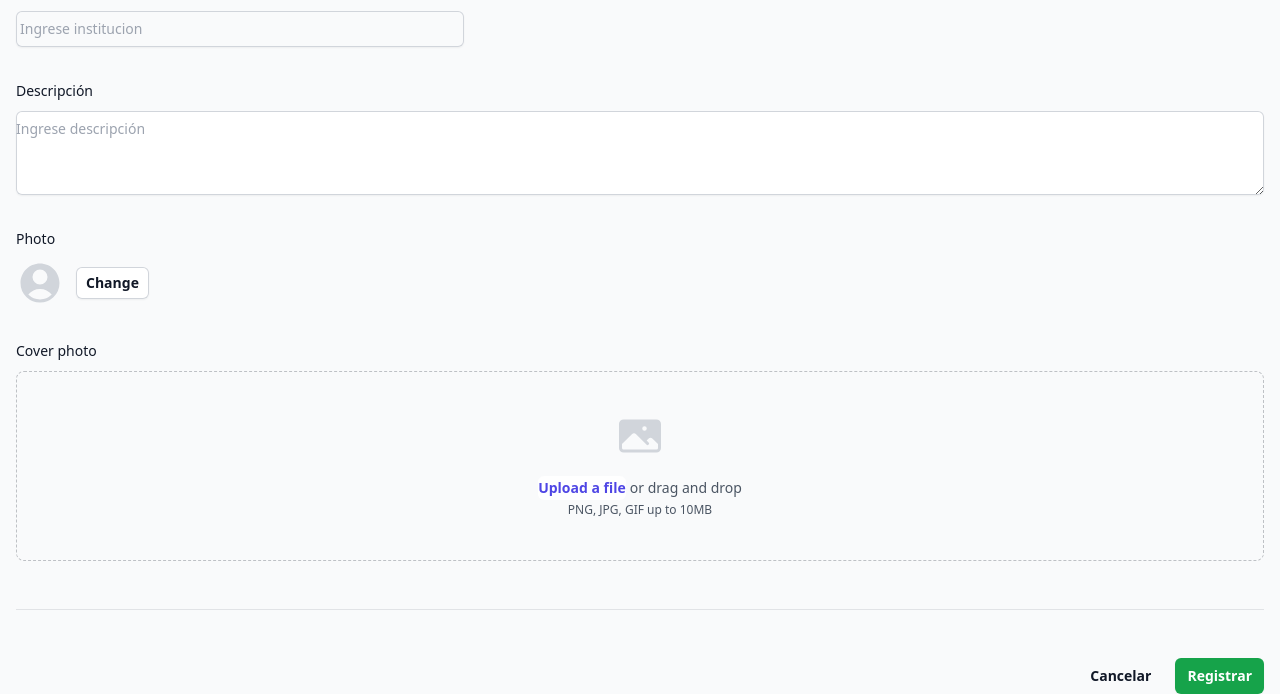
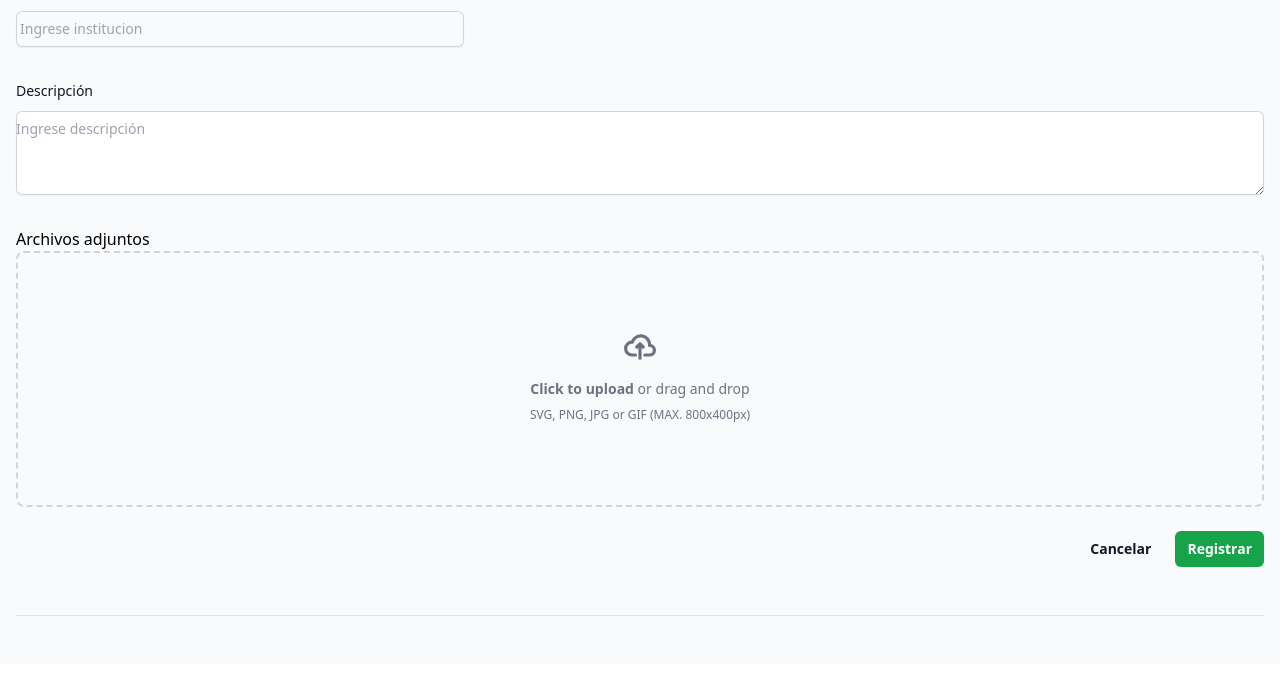
Before and after one commit to MilenaConfeggi/CIDEPINT-UNLP, a Flask app: template administracion/src/web/templates/patrimonio/formulario_nuevo.html in a window 1280 px wide. Shown: the part 585-1279 px from the top of the page. After the commit the page ends 1201 px from the top, so only its background shows below. Run offline with Flask 3, Linux system fonts and the light colour scheme; the template is opened without the code that fills it, so the values that code supplies are empty, except form fields; tables that the repository leaves empty hold one stand-in row (values such as "Sample post"); form fields are guessed from the names that the template uses; parts of the project's set-up code (start-up, migrations or seed data) failed here and were passed over; some libraries are stand-ins or nearby versions.

Commit message:
Subida de archivos a un bien

```diff
--- a/administracion/src/web/forms/bien_nuevo.py
+++ b/administracion/src/web/forms/bien_nuevo.py
@@ -1,5 +1,5 @@
 from flask_wtf import FlaskForm
-from wtforms import StringField, SelectField, TextAreaField, IntegerField, ValidationError
+from wtforms import StringField, SelectField, TextAreaField, IntegerField, ValidationError, MultipleFileField
 from wtforms.validators import DataRequired, Length, Optional, NumberRange
 import re
 
@@ -29,6 +29,9 @@ class FormularioNuevoBien(FlaskForm):
                        render_kw={"aria-label": "Descripción"}
                        )
 
+    archivos_adjuntos = MultipleFileField('Archivos adjuntos', validators=[Optional()],
+                                          render_kw={"aria-label": "Archivos adjuntos"})
+
     area = SelectField('Area',coerce=int, validators=[Optional()], render_kw={"aria-label": "Area"})
 
     def __init__(self, *args, **kwargs):
--- a/administracion/src/web/templates/patrimonio/formulario_nuevo.html
+++ b/administracion/src/web/templates/patrimonio/formulario_nuevo.html
@@ -16,7 +16,7 @@
 {% extends 'layout.html' %}
 {% block title %}Nuevo Bien{% endblock %}
 {% block content %}
-    <form class="px-4" method="POST" action="{{ url_for('patrimonio.crear_bien') }}">
+    <form id="upload-form" class="px-4" method="POST" enctype="multipart/form-data" action="{{ url_for('patrimonio.crear_bien') }}">
         {{ form.hidden_tag() }}
 
         <div class="space-y-12">
@@ -78,39 +78,96 @@
                 </div>
 
             <div class="col-span-full">
-                <label for="photo" class="block text-sm/6 font-medium text-gray-900">Photo</label>
-                <div class="mt-2 flex items-center gap-x-3">
-                <svg class="size-12 text-gray-300" viewBox="0 0 24 24" fill="currentColor" aria-hidden="true" data-slot="icon">
-                    <path fill-rule="evenodd" d="M18.685 19.097A9.723 9.723 0 0 0 21.75 12c0-5.385-4.365-9.75-9.75-9.75S2.25 6.615 2.25 12a9.723 9.723 0 0 0 3.065 7.097A9.716 9.716 0 0 0 12 21.75a9.716 9.716 0 0 0 6.685-2.653Zm-12.54-1.285A7.486 7.486 0 0 1 12 15a7.486 7.486 0 0 1 5.855 2.812A8.224 8.224 0 0 1 12 20.25a8.224 8.224 0 0 1-5.855-2.438ZM15.75 9a3.75 3.75 0 1 1-7.5 0 3.75 3.75 0 0 1 7.5 0Z" clip-rule="evenodd" />
+                {{ form.archivos_adjuntos.label }}
+                <div class="flex items-center justify-center w-full">
+                    <label for="dropzone-file" id="dropzone" class="flex flex-col items-center justify-center w-full h-64 border-2 border-gray-300 border-dashed rounded-lg cursor-pointer bg-gray-50">
+                        <div class="flex flex-col items-center justify-center pt-5 pb-6">
+                            <svg class="w-8 h-8 mb-4 text-gray-500 dark:text-gray-400" aria-hidden="true" fill="none" viewBox="0 0 20 16">
+                                <path stroke="currentColor" stroke-linecap="round" stroke-linejoin="round" stroke-width="2" d="M13 13h3a3 3 0 0 0 0-6h-.025A5.56 5.56 0 0 0 16 6.5 5.5 5.5 0 0 0 5.207 5.021C5.137 5.017 5.071 5 5 5a4 4 0 0 0 0 8h2.167M10 15V6m0 0L8 8m2-2 2 2"/>
                             </svg>
-                <button type="button" class="rounded-md bg-white px-2.5 py-1.5 text-sm font-semibold text-gray-900 shadow-sm ring-1 ring-inset ring-gray-300 hover:bg-gray-50">Change</button>
+                            <p class="mb-2 text-sm text-gray-500 dark:text-gray-400"><span class="font-semibold">Click to upload</span> or drag and drop</p>
+                            <p class="text-xs text-gray-500 dark:text-gray-400">SVG, PNG, JPG or GIF (MAX. 800x400px)</p>
                         </div>
-            </div>
-
-            <div class="col-span-full">
-                <label for="cover-photo" class="block text-sm/6 font-medium text-gray-900">Cover photo</label>
-                <div class="mt-2 flex justify-center rounded-lg border border-dashed border-gray-900/25 px-6 py-10">
-                <div class="text-center">
-                    <svg class="mx-auto size-12 text-gray-300" viewBox="0 0 24 24" fill="currentColor" aria-hidden="true" data-slot="icon">
-                    <path fill-rule="evenodd" d="M1.5 6a2.25 2.25 0 0 1 2.25-2.25h16.5A2.25 2.25 0 0 1 22.5 6v12a2.25 2.25 0 0 1-2.25 2.25H3.75A2.25 2.25 0 0 1 1.5 18V6ZM3 16.06V18c0 .414.336.75.75.75h16.5A.75.75 0 0 0 21 18v-1.94l-2.69-2.689a1.5 1.5 0 0 0-2.12 0l-.88.879.97.97a.75.75 0 1 1-1.06 1.06l-5.16-5.159a1.5 1.5 0 0 0-2.12 0L3 16.061Zm10.125-7.81a1.125 1.125 0 1 1 2.25 0 1.125 1.125 0 0 1-2.25 0Z" clip-rule="evenodd" />
-                    </svg>
-                    <div class="mt-4 flex text-sm/6 text-gray-600">
-                    <label for="file-upload" class="relative cursor-pointer rounded-md bg-white font-semibold text-indigo-600 focus-within:outline-none focus-within:ring-2 focus-within:ring-indigo-600 focus-within:ring-offset-2 hover:text-indigo-500">
-                        <span>Upload a file</span>
-                        <input id="file-upload" name="file-upload" type="file" class="sr-only">
+                        {{ form.archivos_adjuntos(class="hidden", id="dropzone-file", multiple=True) }}
                     </label>
-                    <p class="pl-1">or drag and drop</p>
-                    </div>
-                    <p class="text-xs/5 text-gray-600">PNG, JPG, GIF up to 10MB</p>
                 </div>
             </div>
         </div>
+        <div id="file-list" class="mt-4">
+            <!-- Lista de archivos seleccionados -->
         </div>
-        </div>
-
         <div class="mt-6 flex items-center justify-end gap-x-6">
             <a href="{{ url_for('patrimonio.index') }}" type="button" class="text-sm/6 font-semibold text-gray-900">Cancelar</a>
             <button type="submit" class="rounded-md bg-green-600 px-3 py-2 text-sm font-semibold text-white shadow-sm hover:bg-green-500 focus-visible:outline focus-visible:outline-2 focus-visible:outline-offset-2 focus-visible:outline-green-600">Registrar</button>
         </div>
     </form>
+    <script>
+        document.addEventListener('DOMContentLoaded', function () {
+            const dropzone = document.getElementById('dropzone');
+            const fileInput = document.getElementById('dropzone-file');
+            const fileListContainer = document.getElementById('file-list');
+
+            // Mantén una referencia a los archivos seleccionados
+            let fileArray = [];
+
+            // Actualiza la vista previa de los archivos seleccionados
+            function updateFileList() {
+                fileListContainer.innerHTML = ''; // Limpiamos la lista
+                fileArray.forEach((file, index) => {
+                    const fileItem = document.createElement('div');
+                    fileItem.className = 'flex items-center justify-between border p-2 mb-2 bg-gray-100 rounded';
+                    fileItem.innerHTML = `
+                        <span>${file.name}</span>
+                        <button class="text-red-500 remove-file" data-index="${index}">X</button>
+                    `;
+                    fileListContainer.appendChild(fileItem);
+                });
+
+                // Actualizar eventos para eliminar archivos
+                document.querySelectorAll('.remove-file').forEach(button => {
+                    button.addEventListener('click', (e) => {
+                        const index = e.target.getAttribute('data-index');
+                        fileArray.splice(index, 1); // Eliminar de la lista
+                        updateFileList(); // Actualizar la vista
+                    });
+                });
+
+                // Sincroniza los archivos con el input real
+                syncInputFiles();
+            }
+
+            // Sincroniza el input de archivos con la lista en memoria
+            function syncInputFiles() {
+                const dataTransfer = new DataTransfer(); // Crear una instancia para archivos virtuales
+                fileArray.forEach(file => dataTransfer.items.add(file)); // Añadir archivos
+                fileInput.files = dataTransfer.files; // Actualizar los archivos del input
+            }
+
+            // Manejador para arrastrar y soltar
+            dropzone.addEventListener('dragover', (e) => {
+                e.preventDefault();
+                dropzone.classList.add('border-blue-500');
+            });
+
+            dropzone.addEventListener('dragleave', () => {
+                dropzone.classList.remove('border-blue-500');
+            });
+
+            dropzone.addEventListener('drop', (e) => {
+                e.preventDefault();
+                dropzone.classList.remove('border-blue-500');
+                const files = Array.from(e.dataTransfer.files);
+                fileArray = fileArray.concat(files); // Agregar nuevos archivos sin reemplazar
+                updateFileList(); // Actualizamos la vista
+            });
+
+
+            // Manejador para seleccionar archivos desde el explorador
+            fileInput.addEventListener('change', (e) => {
+                const files = Array.from(fileInput.files);
+                fileArray = fileArray.concat(files); // Agregar nuevos archivos a la lista
+                updateFileList();
+            });
+        });
+    </script>
 {% endblock %}
--- a/models/archivos_admin/archivo.py
+++ b/models/archivos_admin/archivo.py
@@ -7,7 +7,7 @@ class Archivo(db.Model):
     filepath = db.Column(db.String(255), nullable=False)  # Ruta o URL del archivo
 
     id_bien = db.Column(db.Integer, db.ForeignKey("bienes.id"), nullable=True)
-    bienes = db.relationship('Bien', back_populates='archivos')
+    bien = db.relationship('Bien', back_populates='archivos')
 
     id_carpeta = db.Column(db.Integer, db.ForeignKey("carpetas.id"), nullable=True)
     carpeta = db.relationship('Carpeta', back_populates='archivos')
--- a/models/patrimonio/bien.py
+++ b/models/patrimonio/bien.py
@@ -10,6 +10,6 @@ class Bien(db.Model):
     descripcion = db.Column(db.String(200), nullable=False)
     motivo_baja = db.Column(db.String(200), nullable=True)
 
-    archivos = db.relationship('Archivo', back_populates='bienes')
+    archivos = db.relationship('Archivo', back_populates='bien')
     #id_area = db.Column(db.Integer, db.ForeignKey("areas.id"), nullable=False)
     #area = db.relationship('Area', back_populates='bienes')
```
Also changed, not shown: administracion/src/core/servicios/archivos_admin.py (+2 -6 lines), administracion/src/core/servicios/patrimonio.py (+32 -0 lines), administracion/src/web/controllers/patrimonio.py (+22 -3 lines), administracion/src/web/templates/patrimonio/ver_bien.html (+14 -3 lines). Lines whose indentation alone changed are shown as unchanged.
